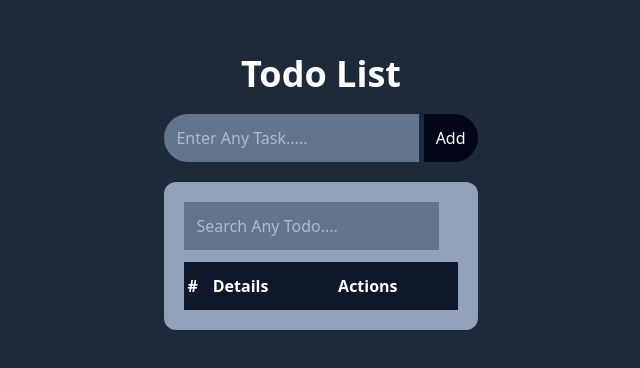
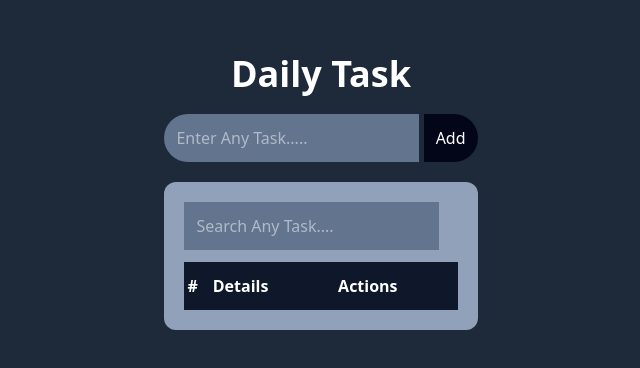
Before and after one commit to Harmain234/TodoList, a plain HTML site: page index.html in a window 1280 px wide. Shown: the part 146-514 px from the top of the page, without its empty margins (319-959 px from the left). Drawn offline with nearby package versions, Linux system fonts and the light colour scheme.

Commit message:
complete list

```diff
--- a/index.html
+++ b/index.html
@@ -4,13 +4,13 @@
     <meta charset="UTF-8">
     <meta name="viewport" content="width=device-width, initial-scale=1.0">
     <title>Todo List</title>
-    <script src="https://cdn.jsdelivr.net/npm/@tailwindcss/browser@4"></script>
+   <script src="https://cdn.jsdelivr.net/npm/@tailwindcss/browser@4"></script>
 
 </head>
 <body class="bg-gray-800 text-white flex justify-center items-center ">
 
    <div class="main mt-[200px]">
-<h1 class="text-4xl font-bold  text-center mb-5">Todo List</h1>
+<h1 class="text-4xl font-bold  text-center mb-5">Daily Task</h1>
 
 <form action="">
 
@@ -20,7 +20,7 @@
 
 <div class="list bg-slate-400 mt-5 p-5 rounded-xl ">
     <table class="w-full">
-        <input type="text"  id="search" placeholder="Search Any Todo...." oninput="filterTask()" class="p-3 mb-3 bg-slate-500">
+        <input type="text"  id="search" placeholder="Search Any Task...." oninput="filterTask()" class="p-3 mb-3 bg-slate-500">
         <thead class="bg-slate-900 rounded w-full">
             <th>#</th>
         <th class="text-start p-3 ">Details</th>
```
